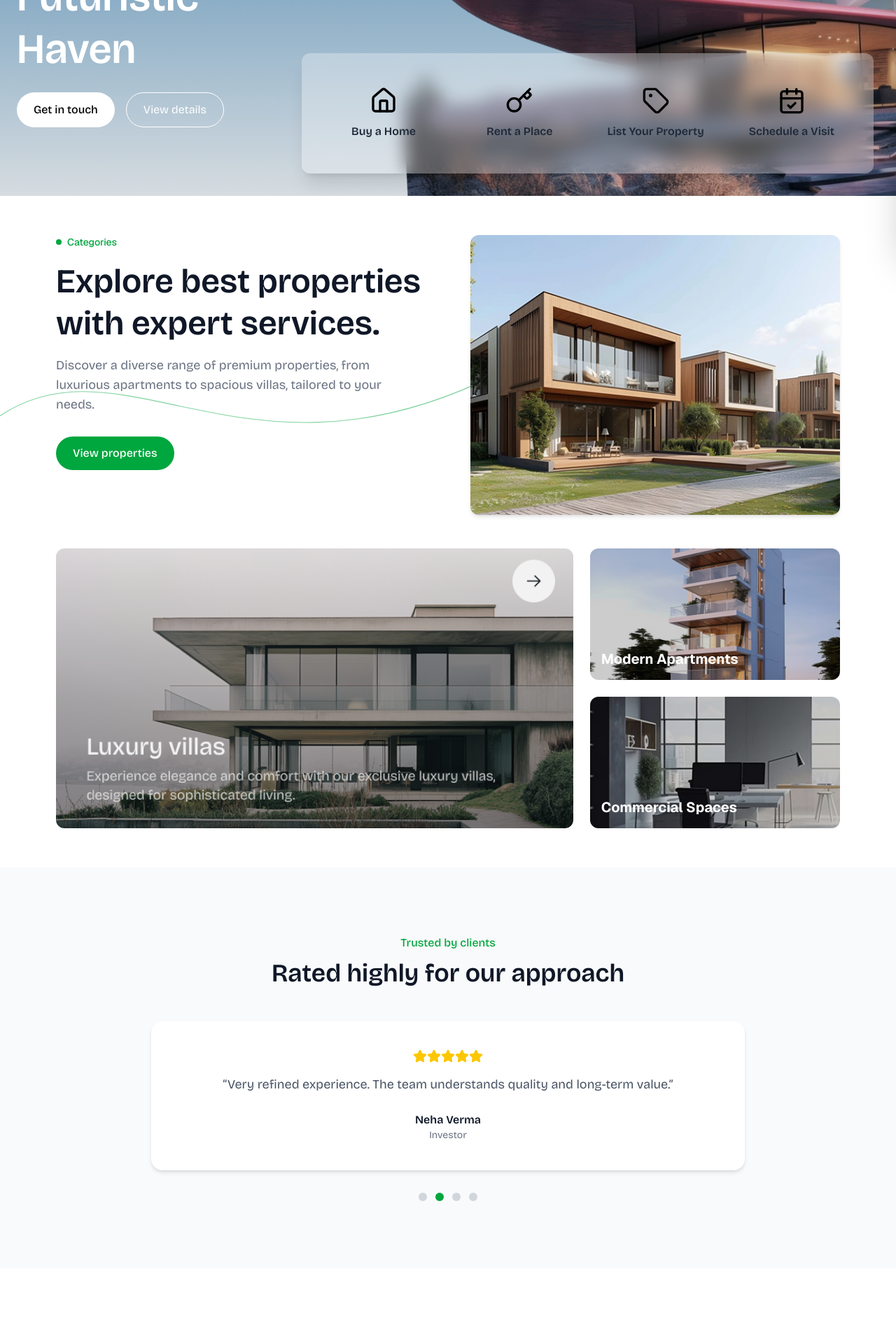
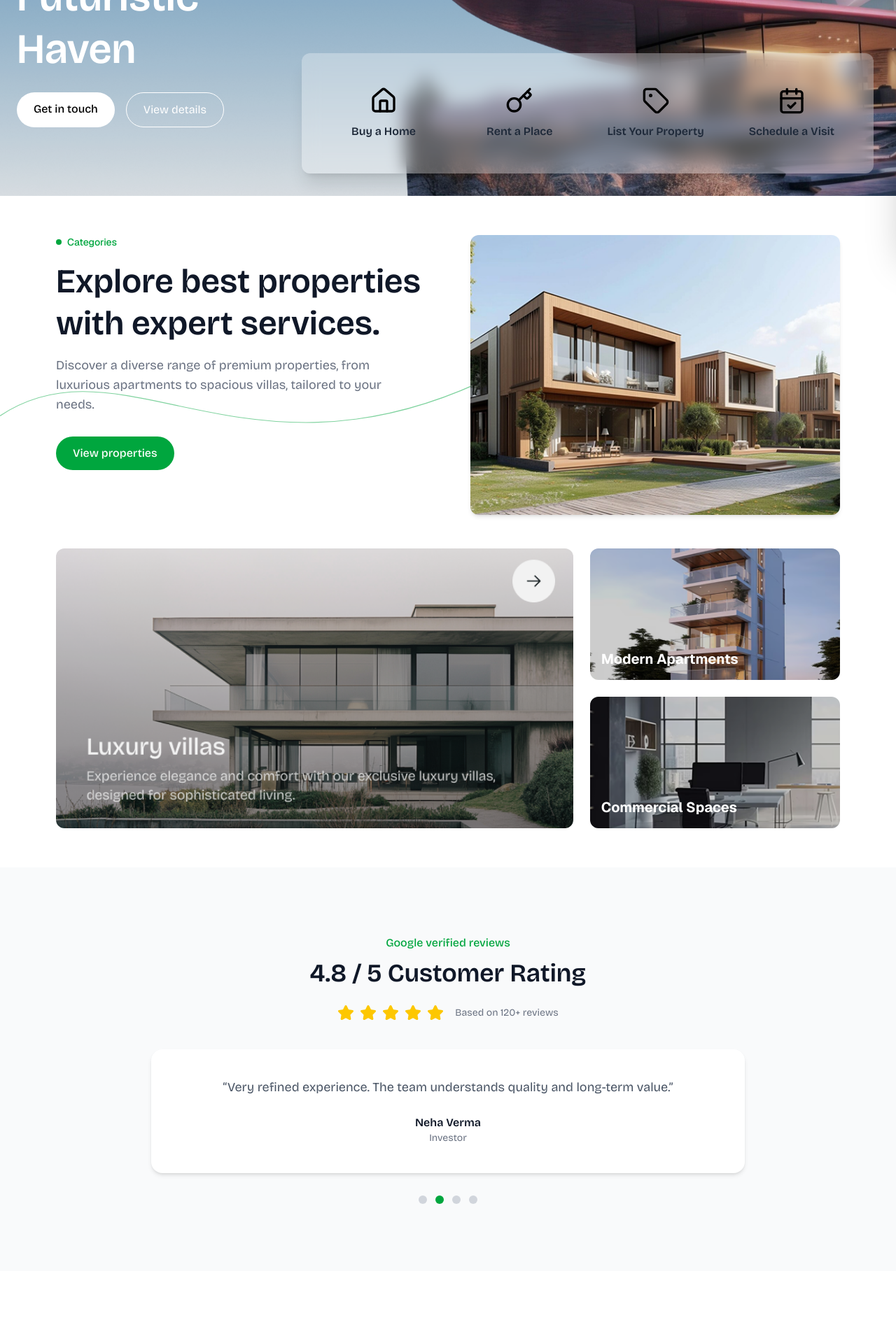
Before and after one commit to shreyashpatel5506/realestate, a Next.js app: page / in a window 1280 px wide. Shown: the part 440-2347 px from the top of the page at 70% size. Built offline with nearby package versions, Linux system fonts and the light colour scheme.

Commit message:
home page changed ui

```diff
--- a/app/page.jsx
+++ b/app/page.jsx
@@ -2,6 +2,7 @@
 
 import { useEffect, useState } from "react";
 import Image from "next/image";
+import Link from "next/link";
 import Navbar from "./components/Navbar";
 import {
   Home,
@@ -60,11 +61,17 @@ const REVIEWS = [
 
 export default function HomePage() {
   const [active, setActive] = useState(0);
+  const [animate, setAnimate] = useState(true);
 
   useEffect(() => {
     const timer = setInterval(() => {
+      setAnimate(false);
+      setTimeout(() => {
         setActive((prev) => (prev + 1) % REVIEWS.length);
+        setAnimate(true);
+      }, 200);
     }, 4000);
+
     return () => clearInterval(timer);
   }, []);
 
@@ -73,7 +80,9 @@ export default function HomePage() {
 
       {/* ================= HERO ================= */}
       <section className="relative h-[90vh] min-h-[700px] overflow-hidden">
+         <div className="relative z-20">
                     <Navbar />
+                </div>
 
         <Image
           src={backgroundImage}
@@ -87,13 +96,20 @@ export default function HomePage() {
         <div className="relative z-10 max-w-7xl mx-auto px-6 h-full flex items-center">
           <div className="max-w-xl text-white space-y-6">
             <p className="text-sm tracking-wide">Palm Springs, CA</p>
+
             <h1 className="text-5xl md:text-6xl font-semibold leading-tight">
               Futuristic <br /> Haven
             </h1>
+
             <div className="flex gap-4">
-              <button className="px-6 py-3 bg-white text-black rounded-full font-medium">
+              {/* ✅ ROUTE FIX */}
+              <Link
+                href="/properties"
+                className="px-6 py-3 bg-white text-black rounded-full font-medium hover:scale-105 transition"
+              >
                 Get in touch
-              </button>
+              </Link>
+
               <button className="px-6 py-3 border border-white rounded-full">
                 View details
               </button>
@@ -114,26 +130,36 @@ export default function HomePage() {
       {/* ================= EXPLORE ================= */}
       <PropertyHome />
 
-      {/* ================= REVIEWS / RATINGS CAROUSEL ================= */}
+      {/* ================= GOOGLE STYLE RATINGS ================= */}
       <section className="py-24 bg-gray-50">
         <div className="max-w-4xl mx-auto px-6 text-center">
 
-          <p className="text-green-600 font-medium mb-3">Trusted by clients</p>
-          <h2 className="text-4xl font-semibold mb-12">
-            Rated highly for our approach
+          <p className="text-green-600 font-medium mb-3">
+            Google verified reviews
+          </p>
+
+          <h2 className="text-4xl font-semibold mb-6">
+            4.8 / 5 Customer Rating
           </h2>
 
-          {/* Review Card */}
-          <div className="bg-white rounded-2xl p-10 shadow-md transition-all">
-            <div className="flex justify-center mb-4">
-              {[...Array(REVIEWS[active].rating)].map((_, i) => (
+          {/* Google look */}
+          <div className="flex justify-center items-center gap-2 mb-10">
+            {[1, 2, 3, 4, 5].map((i) => (
               <Star
                 key={i}
-                  className="w-5 h-5 text-yellow-400 fill-yellow-400"
+                className="w-6 h-6 text-yellow-400 fill-yellow-400"
               />
             ))}
+            <span className="text-gray-500 text-sm ml-2">
+              Based on 120+ reviews
+            </span>
           </div>
 
+          {/* Review Card */}
+          <div
+            className={`bg-white rounded-2xl p-10 shadow-md transition-all duration-500
+            ${animate ? "opacity-100 translate-y-0" : "opacity-0 translate-y-4"}`}
+          >
             <p className="text-gray-600 text-lg mb-6 leading-relaxed">
               “{REVIEWS[active].text}”
             </p>
@@ -164,9 +190,11 @@ export default function HomePage() {
         <div className="max-w-7xl mx-auto px-6 grid lg:grid-cols-2 gap-16 items-center">
           <div>
             <p className="text-green-600 font-medium mb-3">Why choose us</p>
+
             <h2 className="text-4xl font-semibold mb-6">
               Designed for comfort,<br />built on trust.
             </h2>
+
             <p className="text-gray-500 mb-10 max-w-lg">
               We focus on clarity, quality and long-term value — not just listings.
             </p>
@@ -194,7 +222,7 @@ export default function HomePage() {
   );
 }
 
-/* ---------------- SMALL COMPONENTS ---------------- */
+/* ---------------- SMALL COMPONENT ---------------- */
 
 const ValueItem = ({ title, desc }) => (
   <div className="border rounded-xl p-5 hover:shadow-md transition">
```
Lines whose indentation alone changed are shown as unchanged.
